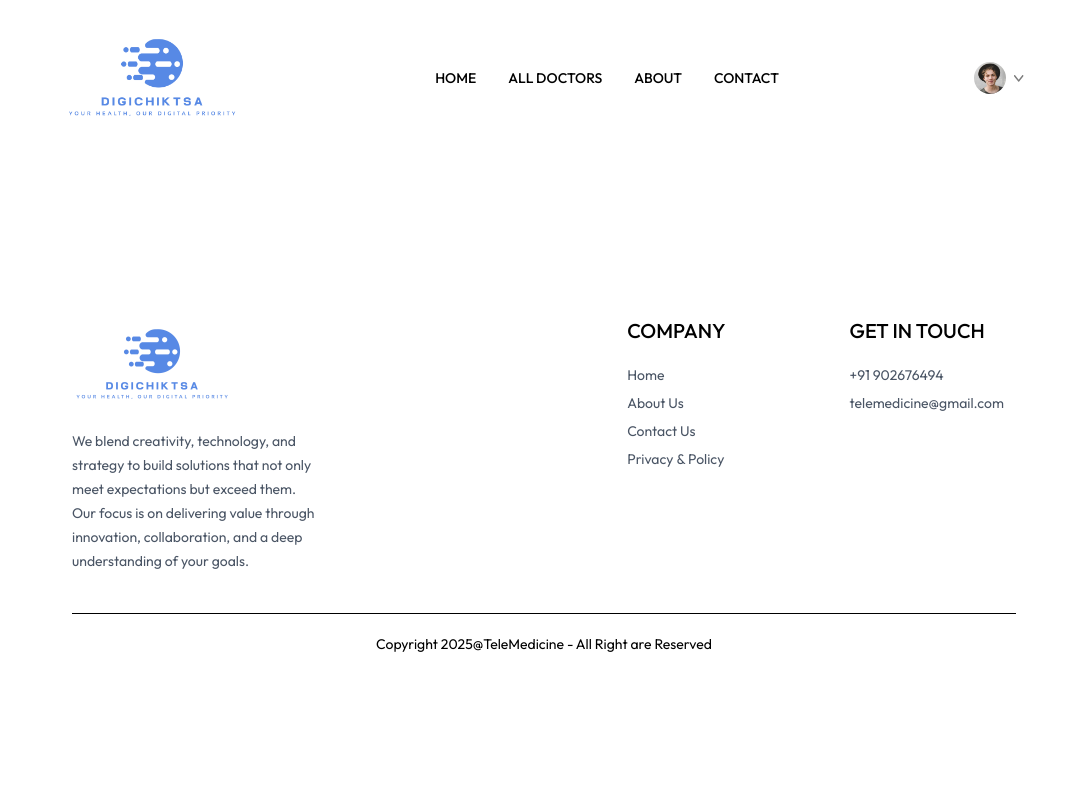
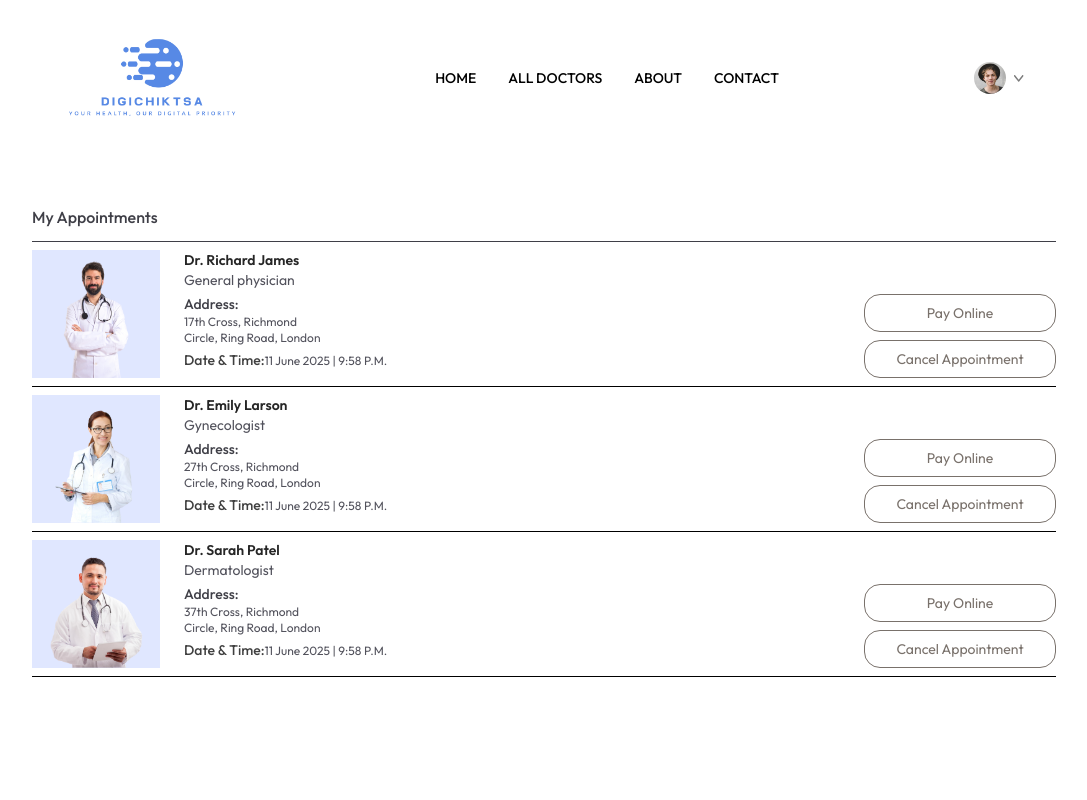
Before and after one commit to arpitkairati07/Telemedicine, a React (Vite) app in the folder Frontend Telemedicine/: page /my-appointments in a window 1280 px wide. Shown: the top 800 px of the page, without its empty margins (96-1183 px from the left). Built offline with nearby package versions, Linux system fonts and the light colour scheme.

Commit message:
My Appointment Section

```diff
--- a/Frontend Telemedicine/src/Pages/MyAppointment.jsx
+++ b/Frontend Telemedicine/src/Pages/MyAppointment.jsx
@@ -1,11 +1,54 @@
-import React from 'react'
+import React, { useContext } from "react";
+import { AppContext } from "../Context/AppContext";
 
 const MyAppointment = () => {
+  const { doctors } = useContext(AppContext);
   return (
     <div>
+      <p className="pb-3 mt-12 font-medium text-zinc-700 border-b">
+        My Appointments
+      </p>
+      <div>
+        {doctors.slice(0, 3).map((item, index) => (
+          <div
+            key={index}
+            className="grid grid-cols-[1fr_2fr] gap-4 sm:flex sm:gap-6 py-2 border-b"
+          >
+            <div>
+              <img
+                className="w-32 bg-indigo-100"
+                src={item.image}
+                alt="Doctors Image"
+              />
+            </div>
+            <div className="flex-1 text-sm text-zinc-600">
+              <p className="text-neutral-800 font-semibold">{item.name}</p>
+              <p>{item.speciality}</p>
+              <p className="text-zinc-700 font-medium mt-1">Address:</p>
+              <p className="text-xs">{item.address.line1}</p>
+              <p className="text-xs">{item.address.line2}</p>
+              <p className="text-xs mt-1">
+                <span className="text-sm text-neutral-700 font-medium">
+                  Date & Time:
+                </span>
+                11 June 2025 | 9:58 P.M.
+              </p>
+            </div>
+            <div></div>
+            <div className="flex flex-col gap-2 justify-end">
+              <button className="text-sm text-stone-500 text-center sm:min-w-48 py-2 border rounded-2xl hover:bg-blue-300 hover:text-white active:bg-blue-300 active:text-white transition-all duration-300 cursor-pointer">
+                {" "}
+                Pay Online
+              </button>
+              <button className="text-sm text-stone-500 text-center sm:min-w-48 py-2 border rounded-2xl hover:bg-red-400 hover:text-white active:bg-red-400 active:text-white transition-all duration-300 cursor-pointer">
+                Cancel Appointment
+              </button>
+            </div>
+          </div>
+        ))}
+      </div>
+    </div>
+  );
+};
 
-    </div>
-  )
-}
-
-export default MyAppointment
+export default MyAppointment;
```
